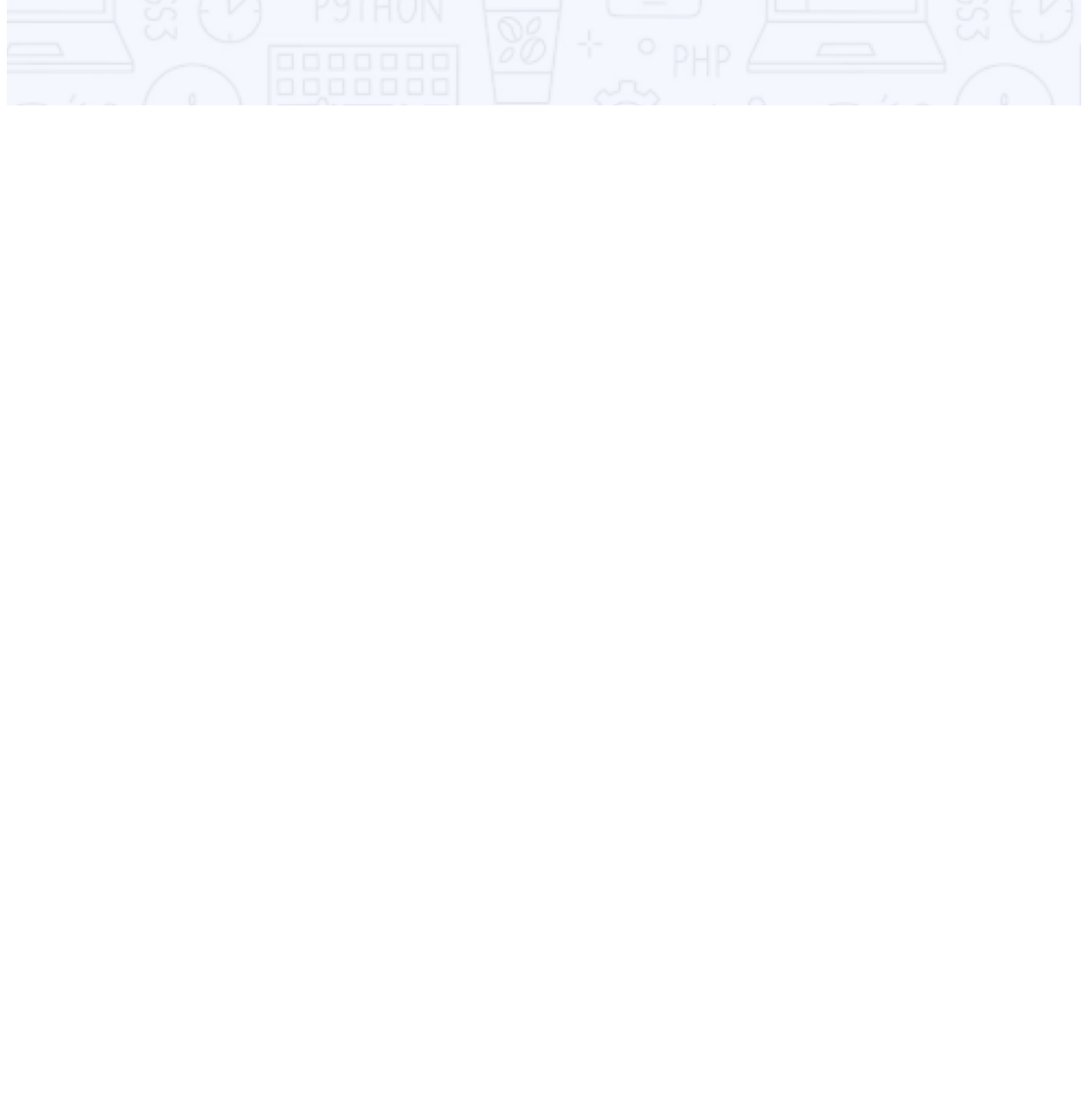
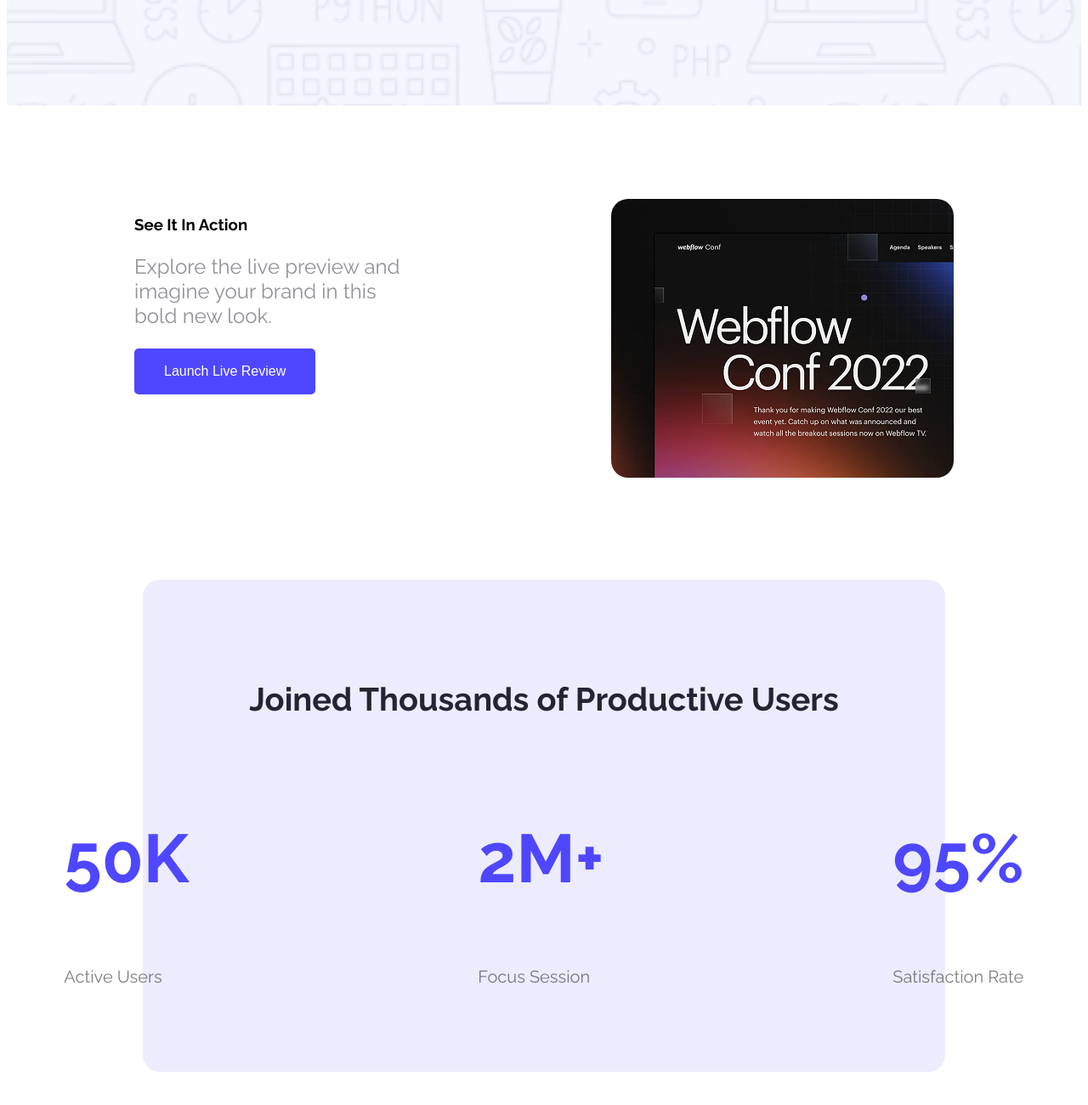
Before and after one commit to jannatul016/assignment-one, a plain HTML site: page index.html in a window 1280 px wide. Shown: the part 749-2049 px from the top of the page at 85% size. Before the commit the page ends 881 px from the top, so only its background shows below. Drawn offline with Linux system fonts and the light colour scheme.

Commit message:
added the section

```diff
--- a/index.html
+++ b/index.html
@@ -23,10 +23,37 @@
                 <button class="btn-primary">Stay Focused</button>
             </div>
         </div>
-
     </header>
     <main>
+        <section class="action">
+            <div class="section-main">
+                <h3 class="section-title">See It In Action</h3>
+            <p class="section-des">Explore the live preview and imagine your brand in this bold new look.</p>
+            <button class="btn-primary">Launch Live Review</button>
+            </div>
+            <div>
+                <img class="im" src="Image/wc-mini.png" alt="">
+            </div>
 
+        </section>
+        <section class="join bg">
+            <h3 class="join-title">Joined Thousands of Productive Users</h3>
+            <div class="join-mother">
+            <div class="items">
+                <p class="item-title">50K</p>
+                <p class="item-des">Active Users</p>
+            </div>
+            <div class="items">
+                <p class="item-title">2M+</p>
+                <p class="item-des">Focus Session</p>
+            </div>
+                <div class="items">
+                <p class="item-title">95%</p>
+                <p class="item-des">Satisfaction Rate</p>
+                </div>
+            </div>
+            </div>
+        </section>
     </main>
     <footer>
 
--- a/styles/work.css
+++ b/styles/work.css
@@ -43,3 +43,55 @@
     text-align: center;
     padding: 309px 267px 152px 267px;
 }
+.action{
+    display: flex;
+    gap: 220px;
+    margin: 110px 150px;
+    justify-content: center;
+
+}
+/* section styles */
+.section-title{
+    font-size: 42;
+    font-weight: bold;
+}
+.section-des{
+    font-size: 24px;
+    color: rgba(37, 36, 50, 0.5);
+}
+.im{
+    border-radius: 20px;
+}
+/* section two */
+.join-title{
+    font-size: 38px;
+    font-weight:bold ;
+    color: rgba(37, 36, 50, 1);
+    text-align: center;
+}
+.item-title{
+    color: rgba(78, 71, 255, 1);
+    font-size: 80px;
+    font-weight: bold;
+
+}
+.item-des{
+    color: rgba(0, 0, 0, 0.5);
+    font-size: 20px;
+    font-weight: 400;
+}
+.join-mother{
+    display: flex;
+    gap: 340px;
+    justify-content: center;
+
+}
+.join{
+    justify-content: center;
+}
+.bg{
+    background-color: rgba(78, 71, 255, 0.1);
+    padding: 80px 50px;
+    border-radius: 20px;
+    margin:116px 160px;
+}
```
Also changed, not shown: Image/wc-mini.png (added).
